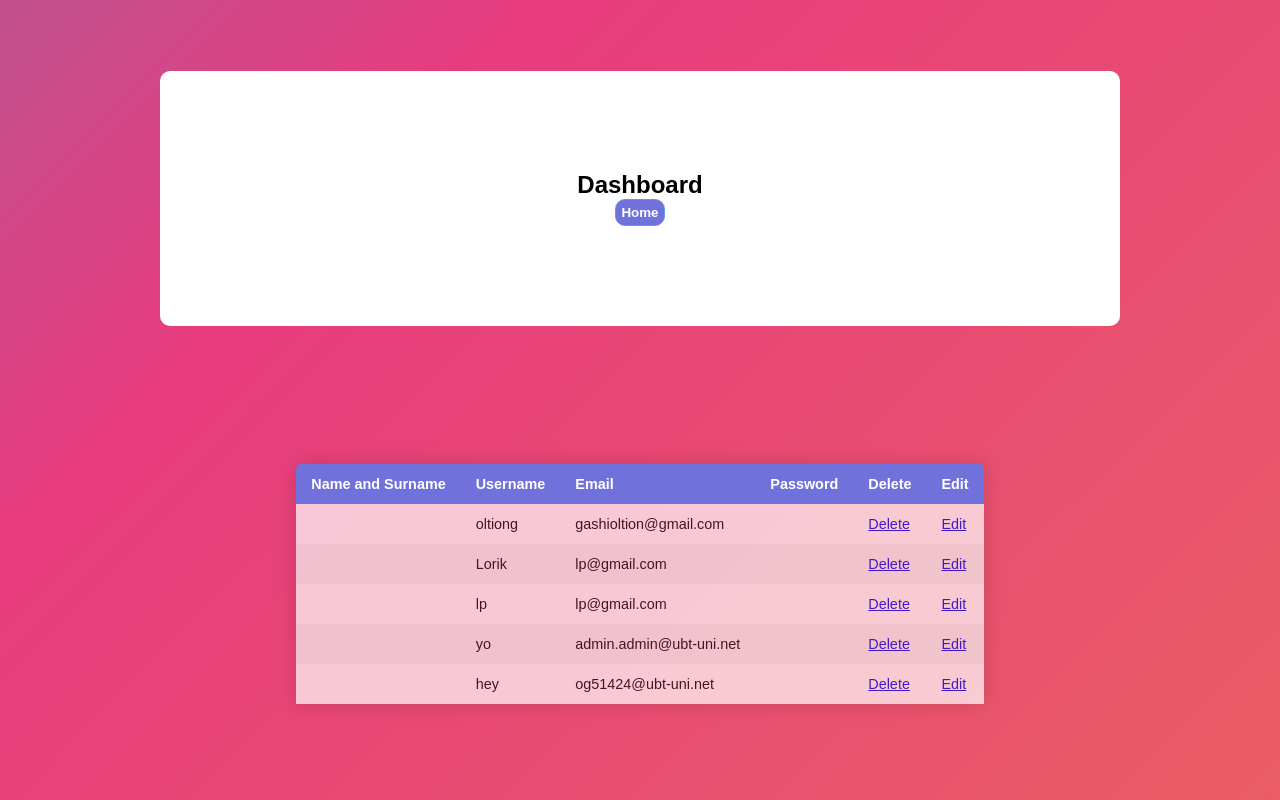
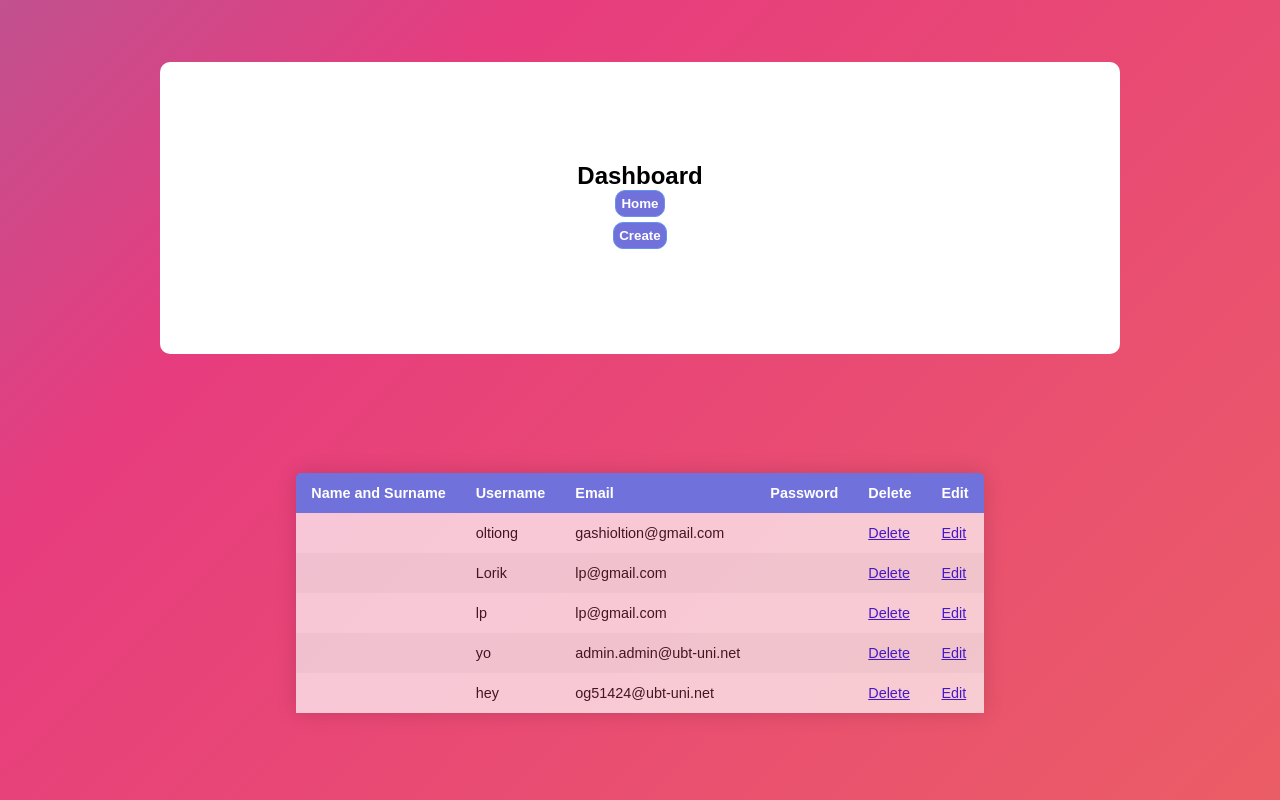
Before and after one commit to OltionG/Flow, a PHP site: page /test.php in a window 1280 px wide. Run offline with PHP 8.4, Linux system fonts and the light colour scheme; data comes from the database, SQL or seed files in the repository; data that the repository does not hold is empty.

Commit message:
last minute changes

```diff
--- a/login/login/create.php
+++ b/login/login/create.php
@@ -75,7 +75,7 @@
 					</div>
 
 					<div>
-						<a class="txt2" href="index.html">
+						<a class="txt2" href="index.php">
 							Sign in
 						</a>
 					</div>
--- a/login/views/test.php
+++ b/login/views/test.php
@@ -17,6 +17,7 @@ button{
     background: rgb(113, 113, 219);
     font-weight: bold;
     color: white;
+    margin-bottom: 5px;
 }
 
 .content-table {
@@ -80,6 +81,7 @@ button{
             <div style="display:flex; align-items: center; justify-content: center; flex-direction: column;">
             <h2>Dashboard</h2>
             <a href="../../main.php"><button>Home</button></a>
+            <a href="create.php"><button>Create</button></a>
             </div>
 			</div>
             <?php
```
